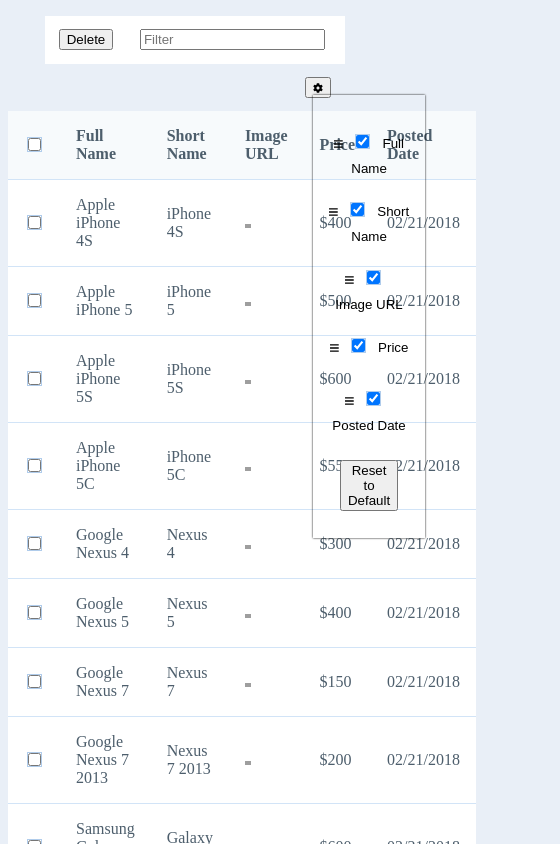
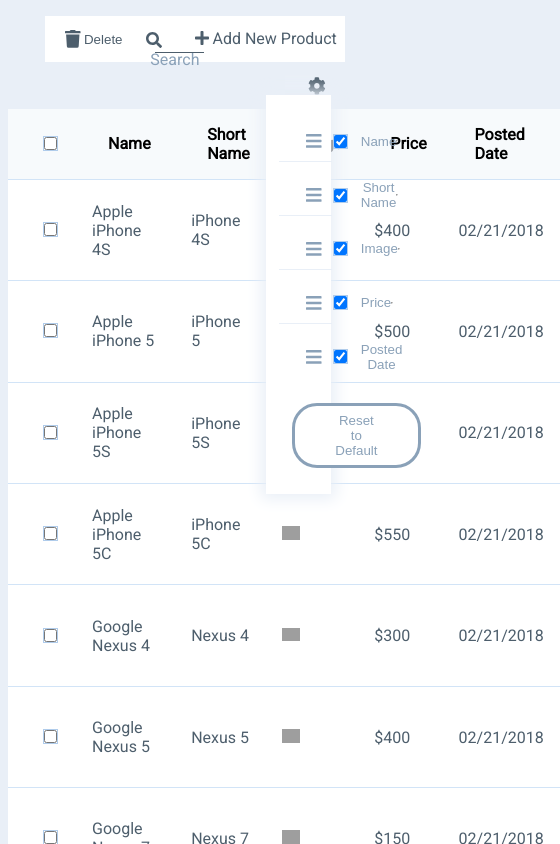
Before and after one commit to ThomasjNix/coding-project-securly, an Angular app: page / in a window 390 px wide. Both pictures are taken after a click on the button 318 px from the left and 87 px from the top of the page. Shown: the top 844 px of the page, 560 px wide, since content can reach past the window. Built offline with nearby package versions, Linux system fonts and the light colour scheme; grey boxes are pictures that could not be loaded.

Commit message:
Finish desktop styling, begin adding responsive design

```diff
--- a/src/_variables.scss
+++ b/src/_variables.scss
@@ -1,6 +1,7 @@
 //  Common
 $background-color: #E9EFF7;
 $text-color: #4D5E6C;
+$text-color-light: #8AA1B8;
 
 // Table
 $row-background: white;
@@ -10,3 +11,24 @@
 $table-borders: #D2E4F7;
 
 // Forms
+$add-button-blue: #0073E6;
+$field-outline: #B0CCEB;
+
+// Responsive design breakpoints
+$screen-xs-max: 768px;
+$screen-sm-min: 769px;
+$screen-sm-min: 991px;
+$screen-md: 992px;
+
+// Responsive design mixins
+@mixin size-phone {
+    @media (max-width: $screen-xs-max) { @content; }
+}
+
+@mixin size-tablet {
+    @media (min-width: $screen-sm-min) and (max-width: $screen-sm-max) { @content; }
+}
+
+@mixin size-desktop {
+    @media (min-width: $screen-sm-md-min) { @content; }
+}
--- a/src/app/products/new-product/new-product.component.html
+++ b/src/app/products/new-product/new-product.component.html
@@ -1,3 +1,5 @@
+<div class="add-product-section">
+    <h2>Add Product</h2>
     <form [formGroup]="addProductForm" class="form">
         <label class="fc-field">
             <span class="fc-field-name">
@@ -53,8 +55,7 @@
     </form>
 
     <div class="link-group">
-    <button class="link link-cancel">
-        <a routerLink="/" class="link-cancel-anchor">Cancel</a>
-    </button>
         <button (click)="addNewItem()" class="link link-save">Save</button>
+        <button class="link link-cancel" (click)="navigateToList()">Cancel</button>
     </div>
+</div>
--- a/src/app/products/new-product/new-product.component.ts
+++ b/src/app/products/new-product/new-product.component.ts
@@ -21,7 +21,7 @@
   /**
    * Sets up the form group on component initialization
    */
-  initializeForm() {
+  initializeForm(): void {
     this.addProductForm = new FormGroup({
       'fullName': new FormControl('', [Validators.required]),
       'shortName': new FormControl(''),
@@ -36,7 +36,7 @@
    * @param fieldName
    * @returns
    */
-  isRequired(fieldName: string) {
+  isRequired(fieldName: string): boolean {
     const fieldValidatorFn = this.addProductForm.get(fieldName).validator;
     if (fieldValidatorFn) {
       return fieldValidatorFn({} as AbstractControl)?.required;
@@ -50,12 +50,12 @@
    * @param errorName
    * @returns
    */
-  fieldHasError(fieldName: string, errorName: string) {
+  fieldHasError(fieldName: string, errorName: string): boolean {
     const field = this.addProductForm.get(fieldName);
     return field?.errors && field?.errors[errorName] && field?.touched;
   }
 
-  addNewItem() {
+  addNewItem(): void {
     if (this.addProductForm.valid) {
       const newValue = new Product(this.addProductForm.value);
       this.productService.addNewProduct(newValue).subscribe(
@@ -70,4 +70,11 @@
     }
   }
 
+  /**
+   * Returns the user to the product list page
+   */
+  navigateToList(): void {
+    this.router.navigate(['/']);
+  }
+
 }
--- a/src/app/products/product-list/product-list.component.html
+++ b/src/app/products/product-list/product-list.component.html
@@ -1,8 +1,17 @@
 <div class="meta-table-options">
-    <button (click)="deleteSelectedItems()">Delete</button>
-    <input #filterSearch type="text" placeholder="Filter" [(ngModel)]="filterText" (keyup)="filterRows($event)">
-    <button (click)="toggleTableOptionsDisplay()" class="table-meta-settings-toggle">
-        <fa-icon [icon]="faCog" size="xs"></fa-icon>
+    <button class="delete-trash" (click)="deleteSelectedItems()">
+        <fa-icon [icon]="faTrash" size="lg"></fa-icon> Delete
+    </button>
+    <div class="search">
+        <input class="filter-search" #filterSearch type="text" [(ngModel)]="filterText" (keyup)="filterRows($event)">
+        <div class="placeholder">
+            <fa-icon [icon]="faSearch"></fa-icon>
+            <span>&nbsp;Search</span>
+        </div>
+    </div>
+    <a routerLink="/add-product" class="add-product-link"><fa-icon [icon]="faPlus"></fa-icon> Add New Product</a>
+    <button class="table-meta-settings-toggle">
+        <fa-icon [icon]="faCog" size="lg" (click)="toggleTableOptionsDisplay()"></fa-icon>
         <div class="table-meta-settings" [ngClass]="{'hide-table-options': !displayTableOptions}">
             <div
             class="draggable-column-names"
@@ -14,11 +23,12 @@
             (dragleave)="handleDrag($event)"
             (dragover)="handleDrag($event)"
             (drop)="handleDrag($event, i)">
-                <fa-icon [icon]="faBars" size="xs"></fa-icon>
+                <fa-icon [icon]="faBars" size="lg"></fa-icon>
                 <input type="checkbox" checked name="{{ column.fieldName }}" id="{{ column.fieldName }}" [(ngModel)]="shownItems[column.fieldName]">
                 <label for="{{ column.fieldName }}">{{ column.columnName }}</label>
+                <hr *ngIf="i !== columnDisplayOrder.length - 1">
             </div>
-            <button (click)="resetColumnOrder()">Reset to Default</button>
+            <button class="reset-to-default" (click)="resetColumnOrder()">Reset to Default</button>
         </div>
     </button>
 </div>
@@ -34,16 +44,14 @@
       <td *ngIf="showCheckbox()">
           <input #rowCheckboxes type="checkbox" (change)="toggleRowSelected(i)">
       </td>
-      <ng-container *ngFor="let column of columnDisplayOrder">
-          <td *ngIf="shownItems[column.fieldName]">
+      <ng-container *ngFor="let column of columnDisplayOrder;">
+          <td *ngIf="shownItems[column.fieldName]" [ngClass]="{'image-col': column.fieldName === 'imageUrl'}">
               <ng-container [ngSwitch]="column.fieldName">
                 <span *ngSwitchCase="'postedDate'">{{ product[column.fieldName] | date : 'MM/dd/yyyy' }}</span>
-                <img class="row-image" *ngSwitchCase="'imageUrl'" src="{{ product.imageUrl }}" alt="{{ product.imageUrl }}">
+                <img class="row-image" *ngSwitchCase="'imageUrl'" src="{{ product.imageUrl }}" alt="Image">
                 <span *ngSwitchDefault>{{ product[column.fieldName] }}</span>
               </ng-container>
             </td>
       </ng-container>
     </tr>
   </table>
-
-<a routerLink="/add-product">Add item</a>
--- a/src/app/products/product-list/product-list.component.scss
+++ b/src/app/products/product-list/product-list.component.scss
@@ -8,24 +8,118 @@
     visibility: hidden;
 }
 
-.draggable-column-names {
-    margin: 1em 0;
-}
-
 .meta-table-options {
     width: 80%;
     margin: 1em auto;
     background-color: $table-background;
+    color: $text-color;
+
+    fa-icon {
+        color: $text-color;
+    }
 
     .table-meta-settings {
         position: absolute;
+        right: 0;
         padding: 1em;
-        box-shadow: 0 0 2px black;
+        box-shadow: 0px 0px 15px 5px $background-color;
+        background-color: white;
+        width: 10vw;
+
+        .reset-to-default {
+            background: white;
+            padding: 0.5em 3em;
+            border-radius: 25px;
+            border: 3px solid $text-color-light;
+            color: $text-color-light;
+            cursor: pointer;
+        }
+
+        .draggable-column-names {
+            margin: 1em 0;
+            display: flex;
+            align-items: center;
+            border-bottom: 1px solid $background-color;
+            padding: 0 2em;
+            color: $text-color-light;
+
+            label {
+                cursor: pointer;
+            }
+
+            fa-icon {
+                color: $text-color-light;
+            }
+
+            &:last-of-type {
+                border-bottom: none;
+            }
+        }
 
         &-toggle {
             float: right;
+            background: none;
+            border: none;
+            position: relative;
+
+            &:focus {
+                outline: none;
+            }
+
+            &:hover {
+                cursor: pointer;
+            }
         }
     }
+
+    .delete-trash {
+        background: none;
+        border: none;
+        color: $text-color;
+
+        &:hover {
+            cursor: pointer;
+        }
+    }
+
+    .add-product-link {
+        position: relative;
+        left: 2vw;
+        color: $text-color;
+        text-decoration: none;
+    }
+
+    .search {
+        display: inline-block;
+        position: relative;
+        top: 0.25em;
+        width: 15%;
+
+        .filter-search {
+            border: none;
+            border-bottom: 1px solid $text-color;
+            width: 100%;
+
+            &:focus {
+                outline: none;
+                border-bottom: 1px solid black;
+
+                &+.placeholder {
+                    display: none;
+                }
+            }
+        }
+
+        .placeholder {
+            position: absolute;
+            top: 20%;
+            left: 10%;
+            color: $text-color-light;
+            pointer-events: none;
+        }
+    }
+
+
 
     button, input {
         margin: 1em;
@@ -34,9 +128,10 @@
 
 // Table styles
 .list-table {
+    color: $text-color;
     background-color: $table-header-background;
     width: 80%;
-    margin: 0 auto;
+    margin: 0 auto 5vh auto;
     clear: both;
 
     thead {
@@ -44,18 +139,30 @@
 
         th {
             padding: 1em;
+            padding-left: 2em;
             text-align: left;
+            color: black;
         }
     }
 
    tr {
        background-color: $table-background;
        padding: 0 2em;
+
        td {
-           padding: 1em;
+           padding: 0.5em 1em;
+           height: 10vh;
 
            .row-image {
-               max-width: 15%;
+               max-width: 30%;
+           }
+
+           &:first-child {
+               padding-left: 2em;
+           }
+
+           &.image-col {
+               width: 20%;
            }
        }
    }
--- a/src/app/products/product-list/product-list.component.ts
+++ b/src/app/products/product-list/product-list.component.ts
@@ -2,7 +2,7 @@
 import { Component, ElementRef, OnInit, ViewChild, ViewChildren } from '@angular/core';
 import { Product } from '../product';
 import { ProductService } from '../product.service';
-import { faCog, faBars } from '@fortawesome/free-solid-svg-icons';
+import { faCog, faBars, faTrash, faSearch, faPlus } from '@fortawesome/free-solid-svg-icons';
 import { ColumnProperties } from './column-properties';
 
 @Component({
@@ -13,6 +13,9 @@
 export class ProductListComponent implements OnInit {
   faCog = faCog;
   faBars = faBars;
+  faTrash = faTrash;
+  faSearch = faSearch;
+  faPlus = faPlus;
   @ViewChildren('rowCheckboxes') rowCheckboxes;
   @ViewChild('selectAllCheckbox') selectAllCheckbox: ElementRef;
   @ViewChild('filterSearch') filterSearch: ElementRef;
@@ -29,9 +32,9 @@
   selectedRows: number[] = [];
   filterText: string = '';
   columnDisplayOrder: ColumnProperties[] = [
-    {columnName: 'Full Name', fieldName: 'fullName'},
+    {columnName: 'Name', fieldName: 'fullName'},
     {columnName: 'Short Name', fieldName: 'shortName'},
-    {columnName: 'Image URL', fieldName: 'imageUrl'},
+    {columnName: 'Image', fieldName: 'imageUrl'},
     {columnName: 'Price', fieldName: 'price'},
     {columnName: 'Posted Date', fieldName: 'postedDate'}
   ];
@@ -154,6 +157,9 @@
       {columnName: 'Price', fieldName: 'price'},
       {columnName: 'Posted Date', fieldName: 'postedDate'}
     ];
+    for (const key of Object.keys(this.shownItems)) {
+      this.shownItems[key] = true;
+    }
   }
 
   handleDragStart(event: any) {
--- a/src/styles.scss
+++ b/src/styles.scss
@@ -1,7 +1,8 @@
 /* You can add global styles to this file, and also import other style files */
 @import './variables';
+@import url('https://fonts.googleapis.com/css2?family=Roboto&display=swap');
 
 body, html {
     background-color: $background-color;
-    color: $text-color;
+    font-family: 'Roboto', sans-serif;
 }
```
Also changed, not shown: src/app/products/new-product/new-product.component.scss (+58 -12 lines). Lines whose indentation alone changed are shown as unchanged.
